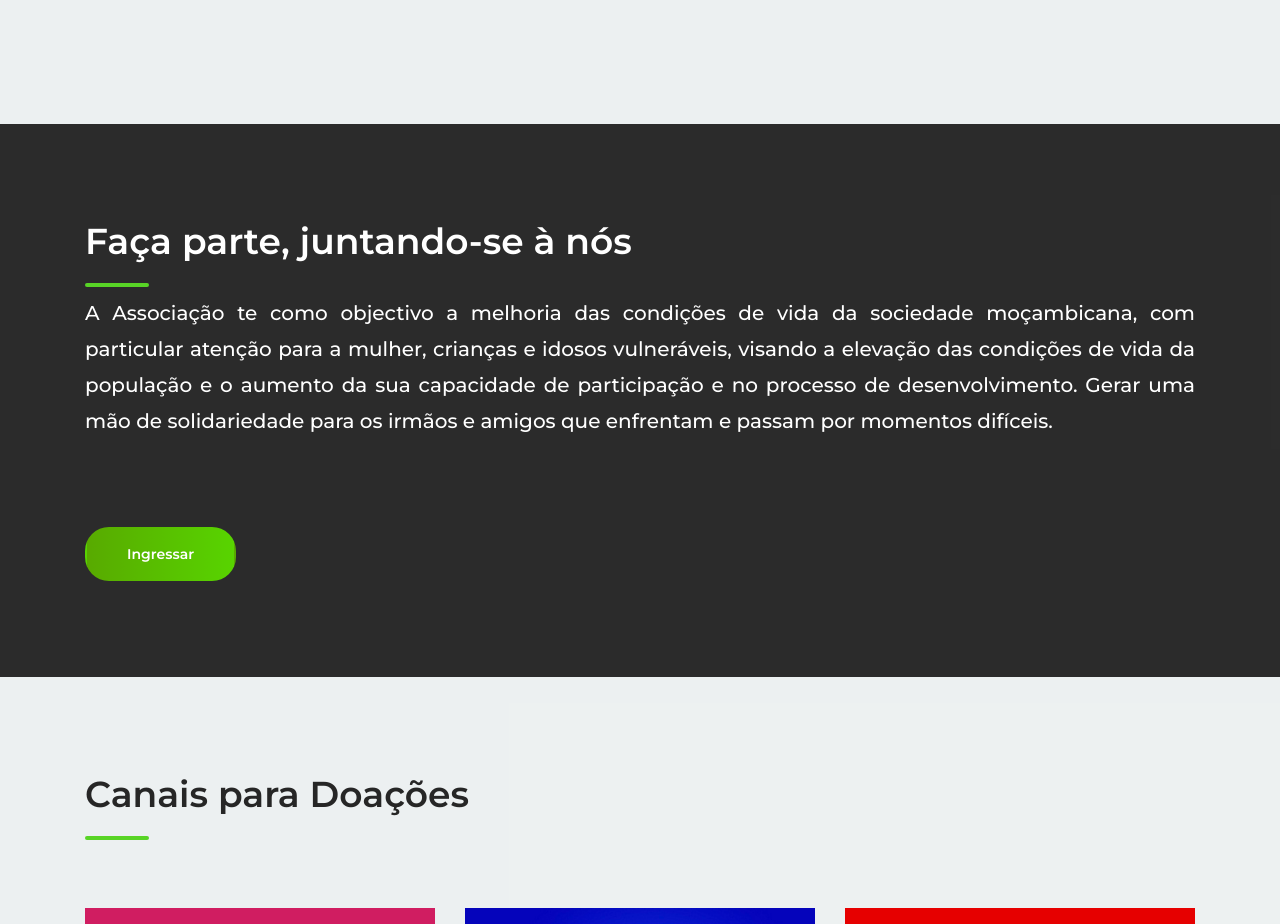
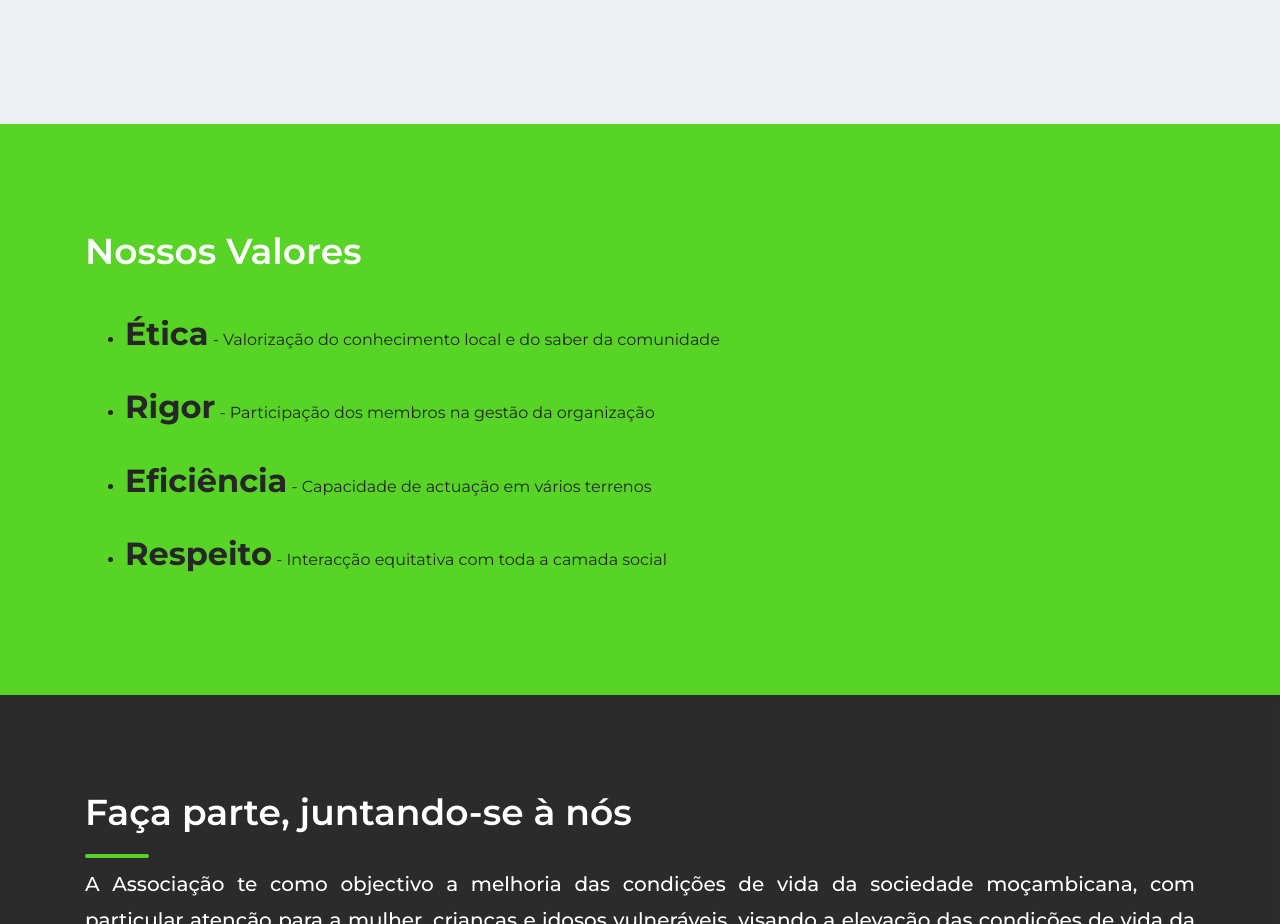
Before and after one commit to kuendeleya/kuendeleya.github.io, a plain HTML site: page pt/index.html in a window 1280 px wide. Shown: the part 2600-3524 px from the top of the page. Drawn offline with Linux system fonts and the light colour scheme.

Commit message:
Add files via upload

```diff
--- a/pt/index.html
+++ b/pt/index.html
@@ -271,6 +271,46 @@
             </div>
         </div>
 
+        <div class="help-us">
+            <div class="container">
+                <div class="row">
+                    <div class="coL-12">
+                        <div class="section-heading">
+                            <h2 class="entry-title">Nossos Valores</h2>
+                        </div>
+                    </div>
+                </div>
+                <div class="values">
+                    <div class="entry-title">
+
+                        <ul>
+                            <li>
+                                <p class="texto_justificado">
+                                    <span class="texto-boldado">Ética</span> - Valorização do conhecimento local e do saber da comunidade
+                                </p>
+                            </li>
+                            <li>
+                                <p class="texto_justificado">
+                                    <span class="texto-boldado">Rigor</span> - Participação dos membros na gestão da organização
+                                </p>
+                            </li>
+                            <li>
+                                <p class="texto_justificado">
+                                    <span class="texto-boldado">Eficiência</span> - Capacidade de actuação em vários terrenos
+                                </p>
+                            </li>
+                            <li>
+                                <p class="texto_justificado">
+                                    <span class="texto-boldado">Respeito</span> - Interacção equitativa com toda a camada social
+                                </p>
+                            </li>
+                        </ul>
+
+                    </div>
+                </div>
+            </div>
+        </div>
+
         <div class="home-page-welcome">
             <div class="container">
                 <div class="row">
```
Also changed, not shown: en/index.html (+40 -0 lines).
